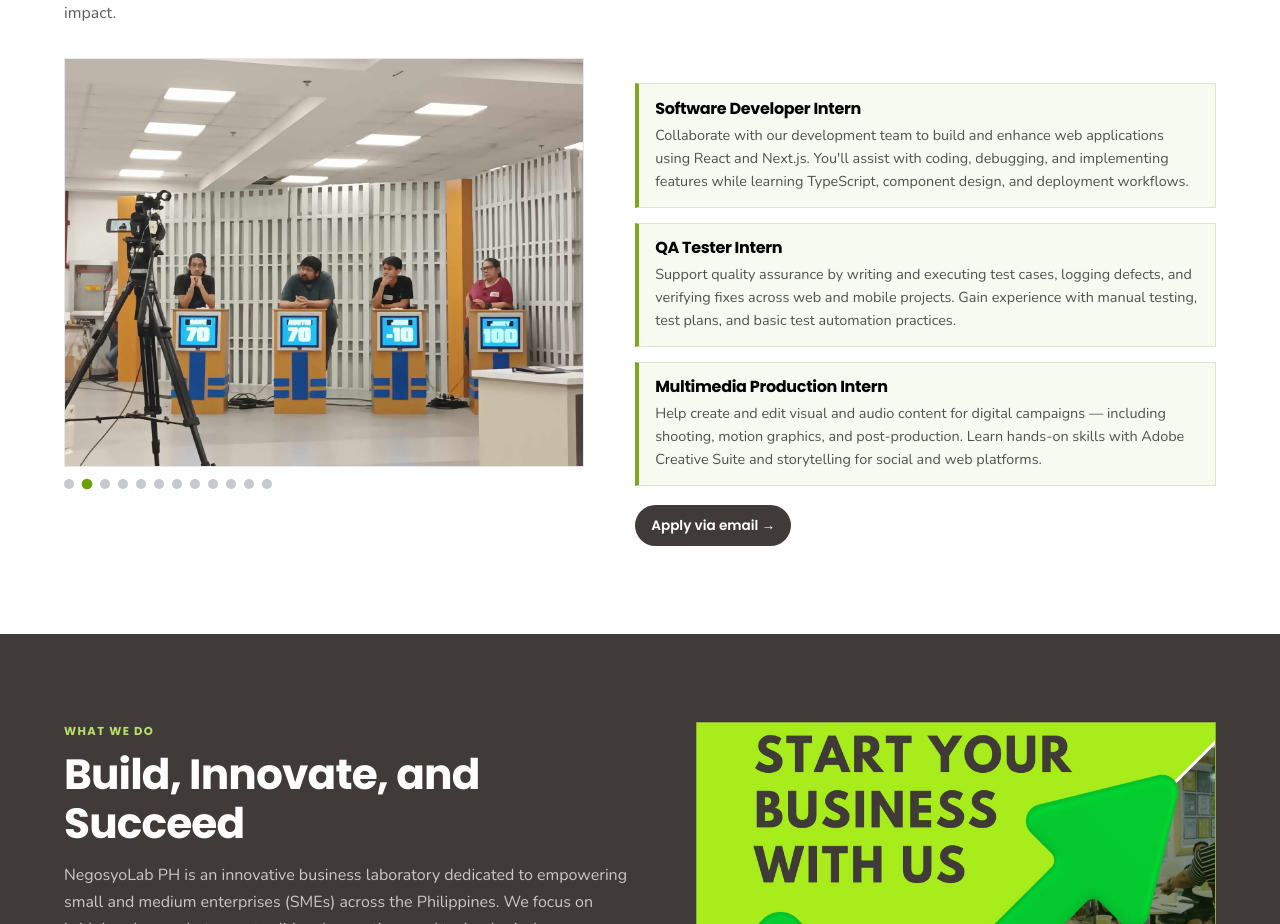
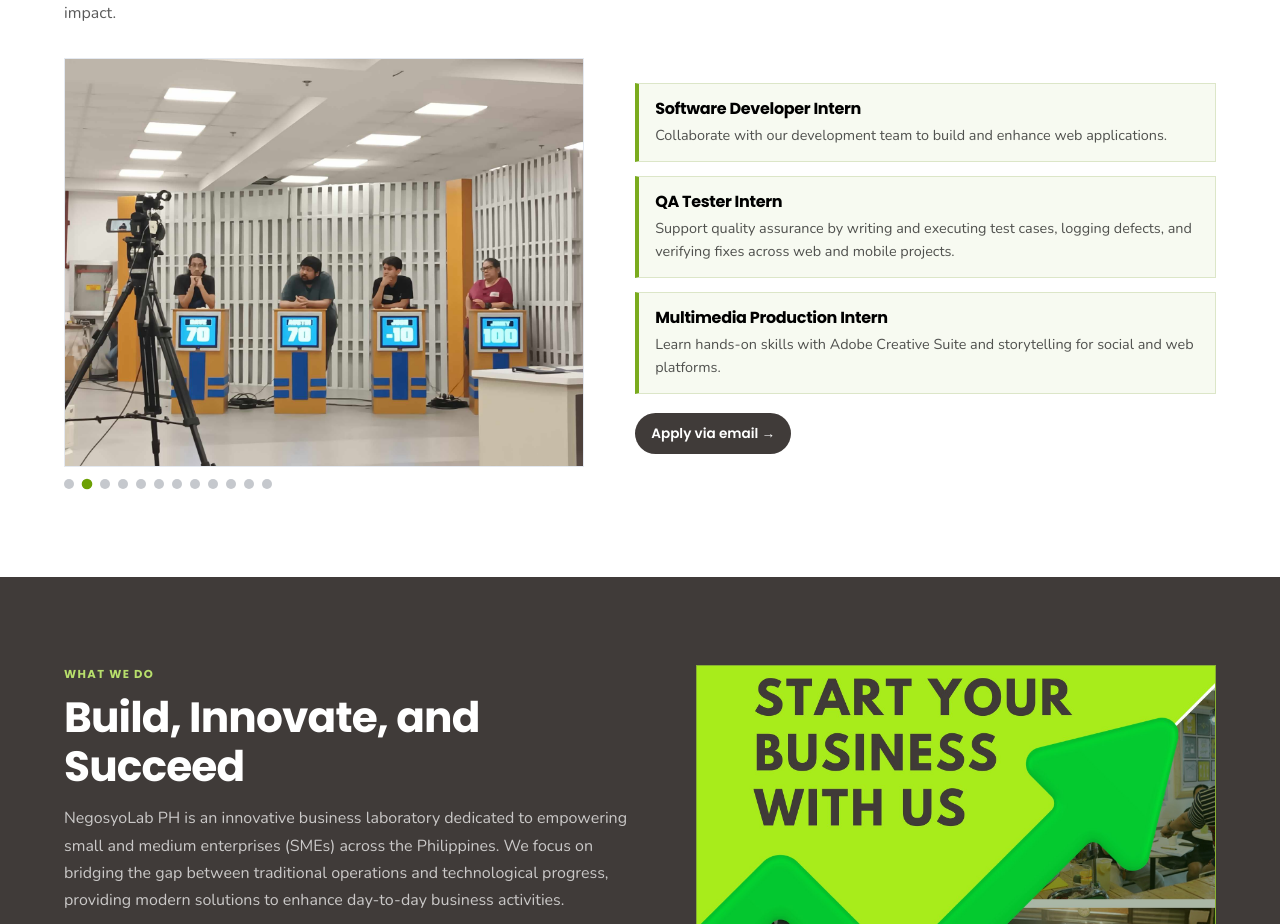
Before and after one commit to Joefhanie/nlpbds-site, a Next.js app: page / in a window 1280 px wide. Shown: the part 2240-3164 px from the top of the page. Built offline with nearby package versions, Linux system fonts and the light colour scheme.

Commit message:
adjust the description

```diff
--- a/app/page.tsx
+++ b/app/page.tsx
@@ -31,17 +31,17 @@ export default function Home() {
     {
       title: "Software Developer Intern",
       description:
-        "Collaborate with our development team to build and enhance web applications using React and Next.js. You'll assist with coding, debugging, and implementing features while learning TypeScript, component design, and deployment workflows.",
+        "Collaborate with our development team to build and enhance web applications.",
     },
     {
       title: "QA Tester Intern",
       description:
-        "Support quality assurance by writing and executing test cases, logging defects, and verifying fixes across web and mobile projects. Gain experience with manual testing, test plans, and basic test automation practices.",
+        "Support quality assurance by writing and executing test cases, logging defects, and verifying fixes across web and mobile projects.",
     },
     {
       title: "Multimedia Production Intern",
       description:
-        "Help create and edit visual and audio content for digital campaigns — including shooting, motion graphics, and post-production. Learn hands-on skills with Adobe Creative Suite and storytelling for social and web platforms.",
+        "Learn hands-on skills with Adobe Creative Suite and storytelling for social and web platforms.",
     },
   ];
 
```
